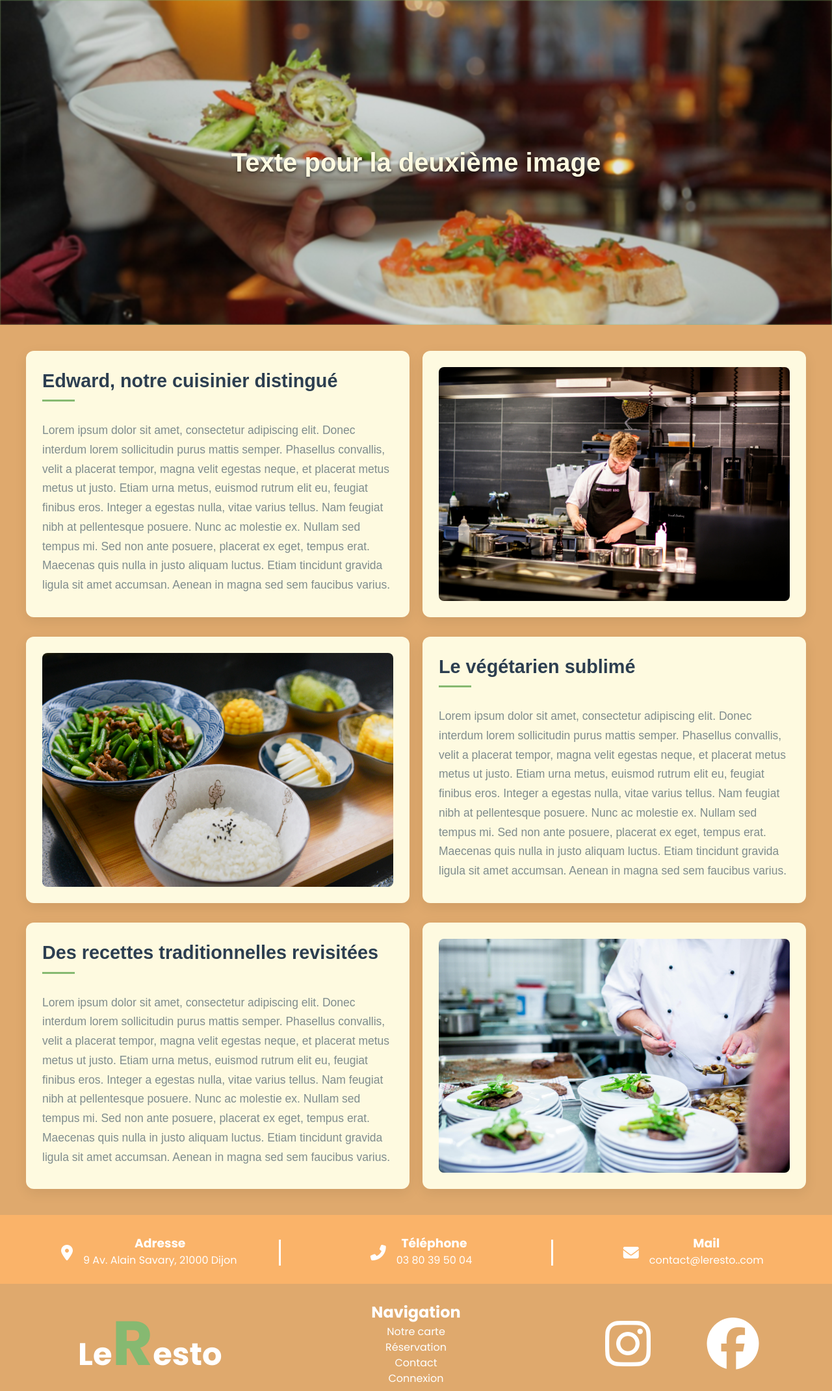
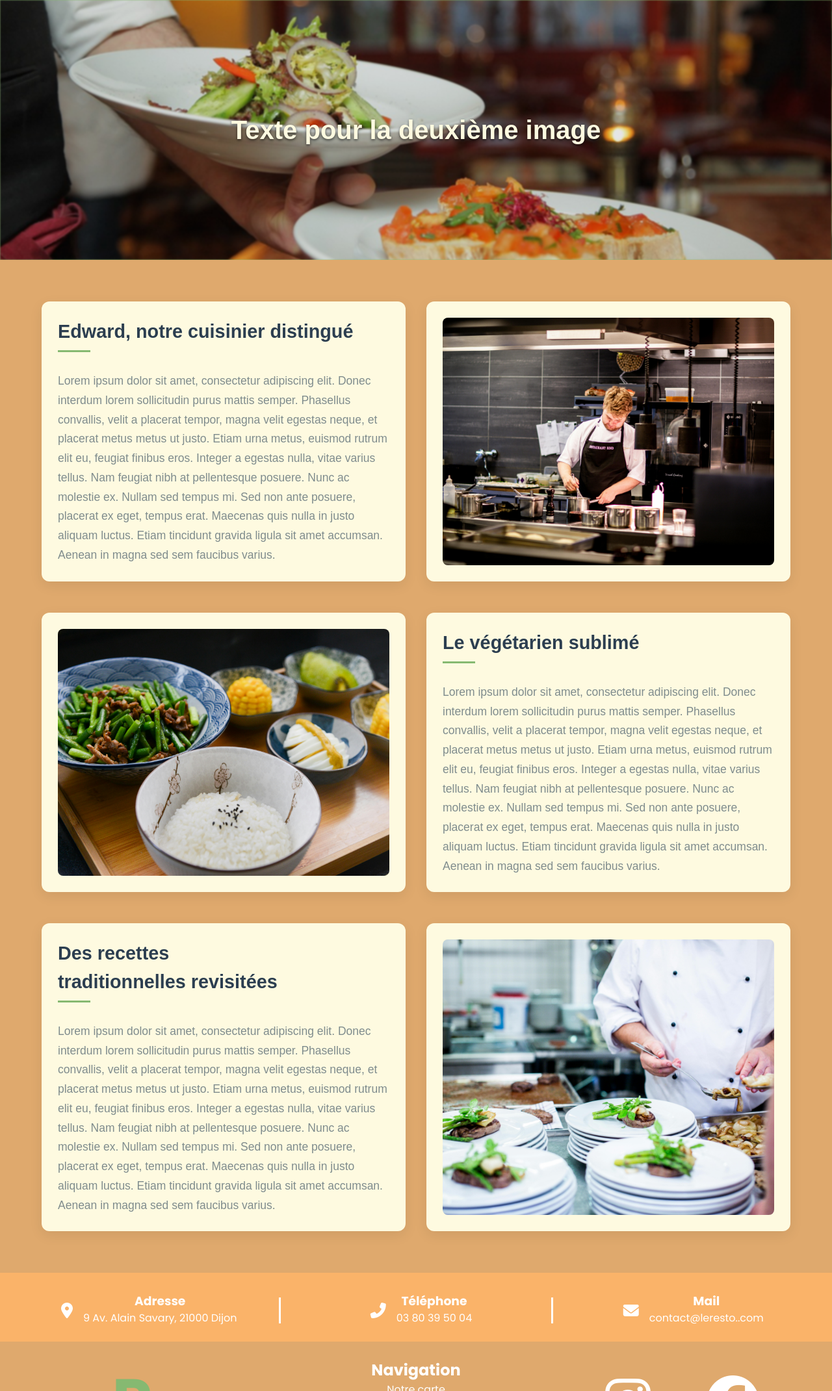
Before and after one commit to R-Erwan/DawRestaurant, a PHP site: page / in a window 1280 px wide. Shown: the part 83-2224 px from the top of the page at 65% size. Run offline with PHP 8.4, Linux system fonts and the light colour scheme; some libraries are stand-ins or nearby versions.

Commit message:
Fix distorsion image

```diff
--- a/public/css/index.css
+++ b/public/css/index.css
@@ -308,11 +308,13 @@ footer {
 
 main {
   background-color: #cfad89;
+  min-height: 100vh;
+  width: 100vw;
 }
 
 .carousel-container {
   width: 100vw;
-  height: 500px;
+  height: 50vh;
   position: relative;
   overflow: hidden;
   background: #86B971;
@@ -339,6 +341,8 @@ main {
   object-fit: cover;
   filter: blur(1px) brightness(0.9);
   transition: filter 0.3s ease;
+  max-width: 100%;
+  max-height: 100%;
 }
 
 .carousel-slide:hover img {
@@ -391,9 +395,9 @@ main {
 .grid-container {
   display: grid;
   grid-template-columns: repeat(2, 1fr);
-  grid-column-gap: 20px;
-  grid-row-gap: 30px;
-  padding: 40px;
+  grid-column-gap: 2rem;
+  grid-row-gap: 3rem;
+  padding: 4rem;
   max-width: 1400px;
   margin: 0 auto;
   height: 100%;
@@ -432,6 +436,12 @@ main {
   transition: transform 0.3s ease, box-shadow 0.3s ease;
 }
 
+.div1 .div2, .div3, .div4, .div5 .div6 {
+  position: relative;
+  overflow: hidden;
+  height: auto;
+}
+
 .div1:hover, .div2:hover, .div3:hover, .div4:hover, .div5:hover, .div6:hover {
   transform: translateY(-5px);
   box-shadow: 0 10px 25px rgba(0, 0, 0, 0.12);
@@ -466,9 +476,11 @@ main {
 .div2 img, .div3 img, .div6 img {
   width: 100%;
   height: 100%;
-  object-fit: fill;
+  object-fit: cover;
   border-radius: 8px;
   transition: transform 0.3s ease;
+  max-width: 100%;
+  max-height: 100%;
 }
 
 .div2:hover img, .div3:hover img, .div6:hover img {
```
Also changed, not shown: public/includes/home-page/home-page.sass (+27 -10 lines), 1 other file.
